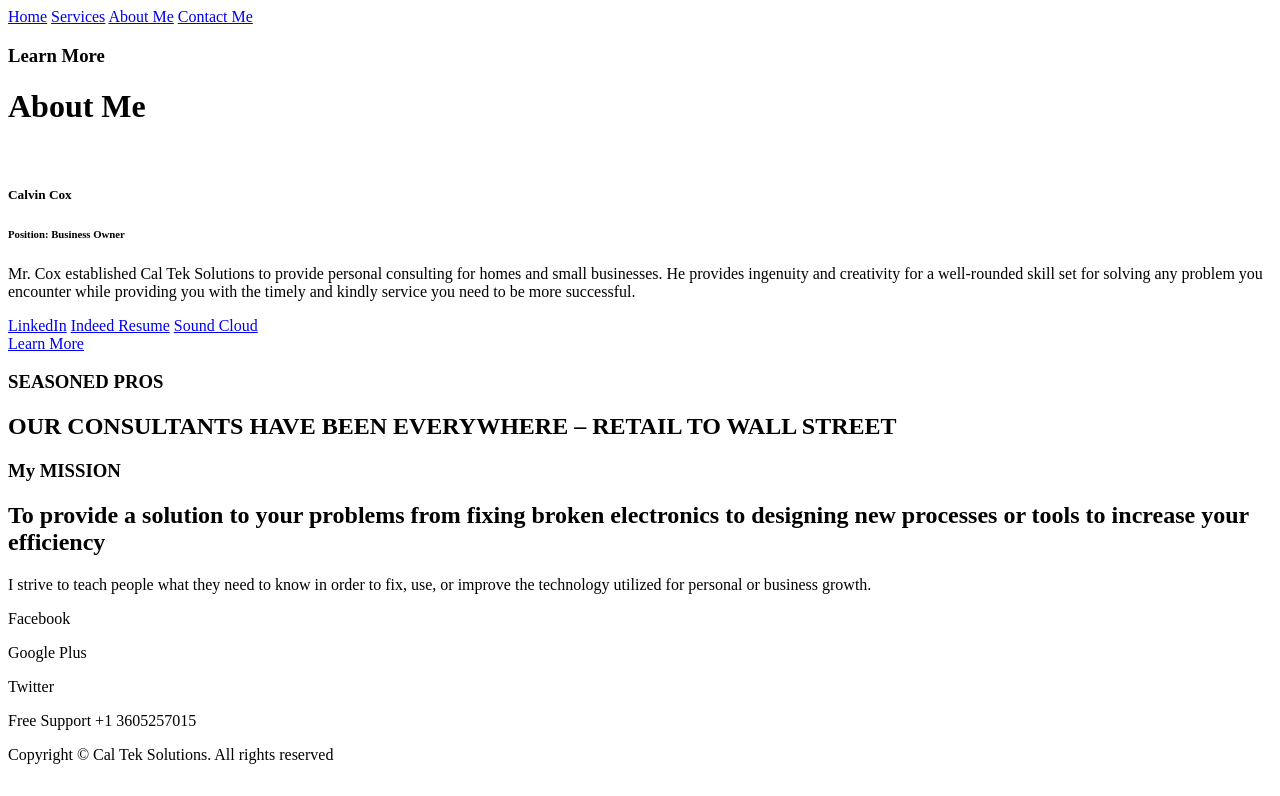
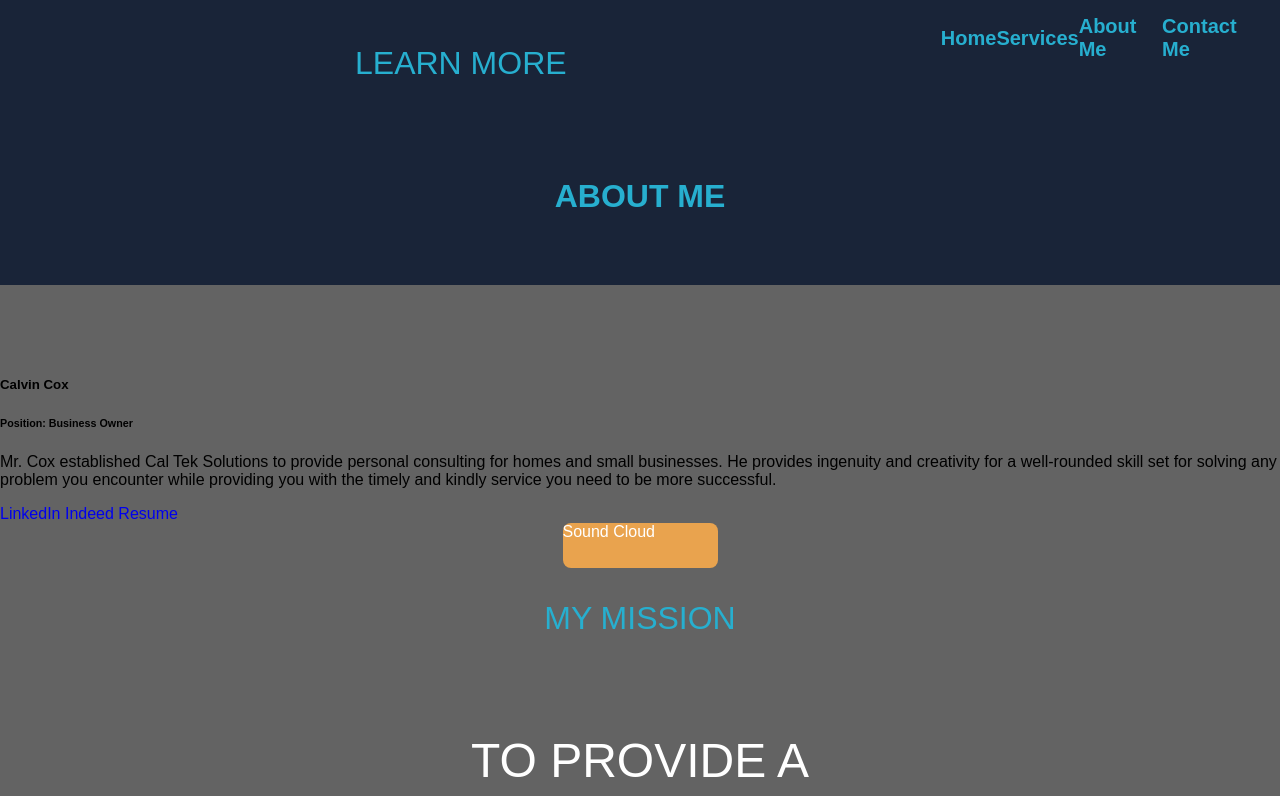
Before and after one commit to code-broth/cts, a plain HTML site: page www.calteksolutions.com/about-me.html in a window 1280 px wide. Shown: the top 796 px of the page. Drawn offline with Linux system fonts and the light colour scheme.

Commit message:
Started CSS code on about-me page.

```diff
--- a/www.calteksolutions.com/about-me.html
+++ b/www.calteksolutions.com/about-me.html
@@ -3,12 +3,14 @@
 
   <head>
     <meta charset="utf-8">
-    <title>About Me</title>
+    <title>About</title>
+    <link rel="stylesheet" type="text/css" href="site.css">
   </head>
 
-<body>
-    <div id="about_me_header">
-        <div id="nav">
+
+  <body id="about_file">
+      <div class="header">
+        <div class="nav">
           <a href="index.html" class="blue_text">Home</a>
           <a href="services.html" class="blue_text">Services</a>
           <a href="about-me.html" class="blue_text">About Me</a>
@@ -17,15 +19,16 @@
           <h3 class="post_subheader">Learn More</h3>
           <h1 class="post_header">About Me</h1>
       </div>
-
+<div id="about_body">
       <div class="bio">
           <img src="" alt="" />
           <h5>Calvin Cox</h5>
           <h6>Position: Business Owner</h6>
-        <p>
-            Mr. Cox established Cal Tek Solutions to provide personal consulting for homes and small businesses. He provides ingenuity and creativity for a well-rounded skill set for solving any problem you encounter while providing you with the timely and kindly
-            service you need to be more successful.
-        </p>
+          <p>Mr. Cox established Cal Tek Solutions to provide personal consulting
+              for homes and small businesses. He provides ingenuity and creativity
+              for a well-rounded skill set for solving any problem you encounter
+              while providing you with the timely and kindly service you need to
+              be more successful.</p>
 
           <div id="social">
               <a id="linkedin" href="https://www.linkedin.com/in/coxcalvin">LinkedIn</a>
@@ -34,28 +37,20 @@
           </div>
       </div>
 
-    <a class="button" href="about-me.html">Learn More</a>
 
-    <div id="description">
-        <h3>SEASONED PROS</h3>
-        <h2>OUR CONSULTANTS HAVE BEEN EVERYWHERE – RETAIL TO WALL STREET</h2>
+          <h3 class="post_subheader">My MISSION</h3>
+          <h2 class="post_header">To provide a solution to your problems from fixing broken electronics to designing new processes or tools to increase your efficiency</h2>
+          <p>I strive to teach people what they need to know in order to fix, use, or improve the technology utilized for personal or business growth.</p>
+
 </div>
-
-    <div id="mission">
-        <h3>My MISSION<br></h3>
-        <h2>To provide a solution to your problems from fixing broken electronics to designing new processes or tools to increase your efficiency</h2>
-        <p>I strive to teach people what they need to know in order to fix, use, or improve the technology utilized for personal or business growth.</p>
-    </div>
-
       <footer>
         <div class="social">
-            <p class="facebook">Facebook</p>
-            <p class="googleplus">Google Plus</p>
-            <p class="twitter">Twitter</p>
+            <a href=""><img scr=""></a>
+            <a href=""><img scr=""></a>
+            <a href=""><img scr=""></a>
         </div>
         <p>Free&nbsp;Support&nbsp;<span class="phone">+1&nbsp;3605257015</span></p>
-
-        <p id=copyright>Copyright © Cal Tek Solutions. All rights reserved</p>
+        <p id="copyrights">Copyrights &copy; CalTEK Solutions All Rights Reserved</p>
       </footer>
 
   </body>
--- a/www.calteksolutions.com/site.css
+++ b/www.calteksolutions.com/site.css
@@ -64,7 +64,7 @@ body a {
   font-weight: 100;
   text-transform: uppercase;
   text-align: center;
-  color: #27AFCF;
+  color: #FFF;
 }
 
 .service {
@@ -233,7 +233,6 @@ body a {
   margin: 0 auto;
   margin-top: -2%;
   padding: 0;
-  color: #FFF;
 }
 
 #index_file > #index_body > p {
@@ -273,6 +272,12 @@ body a {
   margin: 1% auto;
 }
 
+#about_body {
+  width: 100%;
+  padding: 4% 0;
+  padding-bottom: 2%;
+  background-color: #636363;
+}
 
 
 /******************************************************************************/
```
Also changed, not shown: www.calteksolutions.com/services.html (indentation only). Lines whose indentation alone changed are shown as unchanged.
